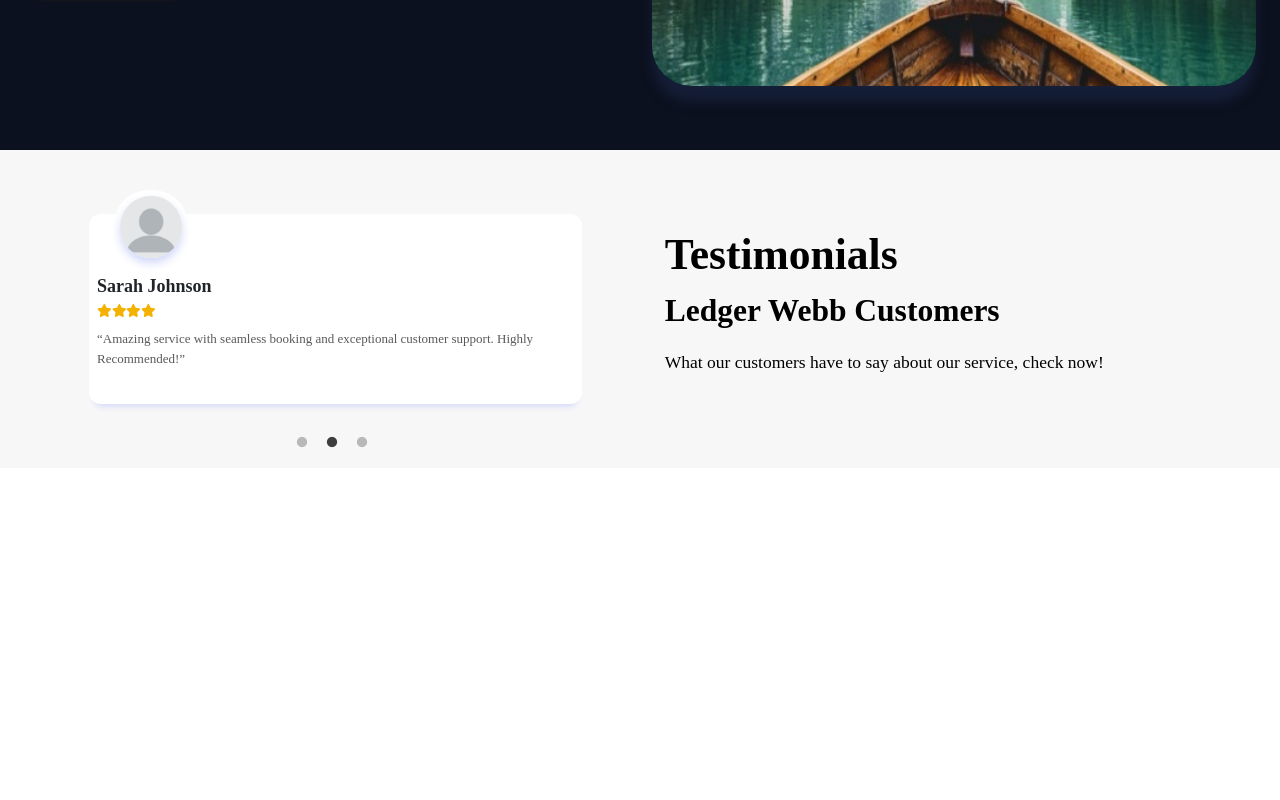
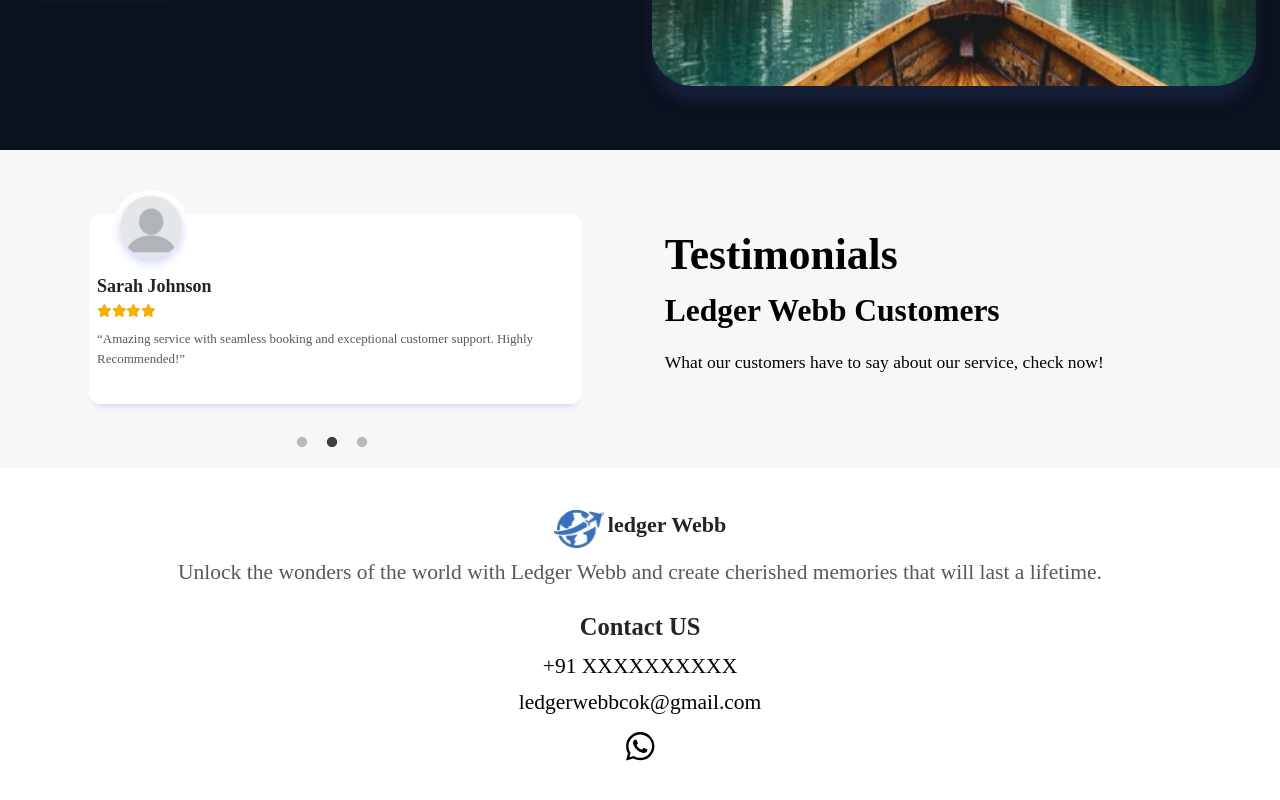
Before and after one commit to Fajarudheen-PA/ledgerWeb-travels-React, a React (Create React App) app: page / in a window 1280 px wide. Shown: the part 2048-2848 px from the top of the page. Before the commit the page ends 2596 px from the top, so only its background shows below. Built offline with nearby package versions, Linux system fonts and the light colour scheme.

Commit message:
updated Footer module

```diff
--- a/src/components/Footer/Footer.css
+++ b/src/components/Footer/Footer.css
@@ -1,4 +1,62 @@
 .footer {
   background-color: #ffffff;
   padding: 40px 0;
+}
+.footer__wrap {
+  display: flex;
+  flex-wrap: wrap;
+}
+.footer__left {
+  width: 100%;
+  text-align: center;
+}
+.footer__logo {
+  margin-bottom: 8px;
+}
+.footer__image {
+  width: 50px;
+}
+.footer__title {
+  font-size: 22px;
+  font-weight: 700;
+  margin-left: 4px;
+}
+.footer__desc {
+  color: #595959;
+  font-size: calc(10px + 0.9vw);
+  margin-bottom: 24px;
+}
+.footer__right {
+  width: 100%;
+  display: flex;
+  flex-wrap: wrap;
+  text-align: center;
+}
+.footer__contact-us {
+  width: 100%;
+  margin-bottom: 4px;
+}
+.footer__contact-us__head {
+  font-size: calc(13px + 0.9vw);
+  font-weight: 700;
+  margin-bottom: 8px;
+}
+.footer__contact-us p {
+  margin-bottom: 4px;
+}
+.footer__contact-us__link {
+  cursor: pointer;
+  color: #000000;
+  text-decoration: none;
+  font-size: calc(10px + 0.9vw);
+}
+.footer__contact-us__link:hover {
+  color: unset;
+}
+.footer__contact-us__link--svg {
+  font-size: calc(21px + 0.9vw);
+  margin-top: 8px;
+}
+.footer__follow-us {
+  width: 100%;
 }/*# sourceMappingURL=Footer.css.map */
--- a/src/components/Footer/Footer.js
+++ b/src/components/Footer/Footer.js
@@ -1,11 +1,34 @@
 import React from 'react';
+import { Link } from 'react-router-dom';
+import { FontAwesomeIcon } from '@fortawesome/react-fontawesome';
+import { faWhatsapp } from '@fortawesome/free-brands-svg-icons';
 import './Footer.scss';
 
 function Footer() {
+    const url = "https://wa.me/qr/7O32GILDT5YYA1";
   return (
     <div className='footer'>
         <div className="content-wrapper">
+            <div className="footer__wrap">
+                <div className="footer__left">
+                    <div className='footer__logo'>
+                        <img src="../../../images/ledger-icon-only.png" alt="ledger Webb" className='footer__image' />
+                        <span className='footer__title'>ledger Webb</span>
+                    </div>
+                    <p className='footer__desc'>Unlock the wonders of the world with Ledger Webb and create cherished memories that will last a lifetime.</p>
+                </div>
+                <div className="footer__right">
+                    <div className='footer__contact-us'>
+                        <h4 className='footer__contact-us__head'>Contact US</h4>
+                        <p><Link to='tel:+91XXXXXXXXXX' className='footer__contact-us__link'>+91 XXXXXXXXXX</Link></p>
+                        <p><Link to='mailto:ledgerwebbcok@gmail.com' className='footer__contact-us__link'>ledgerwebbcok@gmail.com</Link></p>
+                        <p><Link to={url} className='footer__contact-us__link'><FontAwesomeIcon icon={faWhatsapp} className='footer__contact-us__link footer__contact-us__link--svg' /></Link></p>
+                    </div>
+                    <div className="footer__follow-us">
 
+                    </div>
+                </div>
+            </div>
         </div>
     </div>
   )
--- a/src/components/Footer/Footer.scss
+++ b/src/components/Footer/Footer.scss
@@ -3,4 +3,63 @@
 .footer{
     background-color: $color-white;
     padding: $spacer-6 0;
+
+    &__wrap{
+        display: flex;
+        flex-wrap: wrap;
+    }
+    &__left{
+        width: 100%;
+        text-align: center;
+    }
+    &__logo{
+        margin-bottom: $spacer-2;
+    }
+    &__image{
+        width: 50px;
+    }
+    &__title{
+        font-size: 22px;
+        font-weight: $font-bold;
+        margin-left: $spacer-1;
+    }
+    &__desc{
+        color: $color-grey-3;
+        font-size: calc(10px + 0.9vw);
+        margin-bottom: $spacer-4;
+    }
+    &__right{
+        width: 100%;
+        display: flex;
+        flex-wrap: wrap;
+        text-align: center;
+    }
+    &__contact-us{
+        width: 100%;
+        margin-bottom: $spacer-1;
+        &__head{
+            font-size: calc(13px + 0.9vw);
+            font-weight: $font-bold;
+            margin-bottom: $spacer-2;
+        }
+        p{
+            margin-bottom: $spacer-1;
+        }
+        &__link{
+            cursor: pointer;
+            color: $color-black;
+            text-decoration: none;
+            font-size: calc(10px + 0.9vw);
+            &:hover{
+                color: unset;
+            }
+            &--svg{
+                font-size: calc(21px + 0.9vw);
+                margin-top: $spacer-2;
+            }
+        }
+    }
+    &__follow-us{
+        width: 100%;
+    }
 }
```
Also changed, not shown: 1 other file (tests, documents, lock files or other folders).
